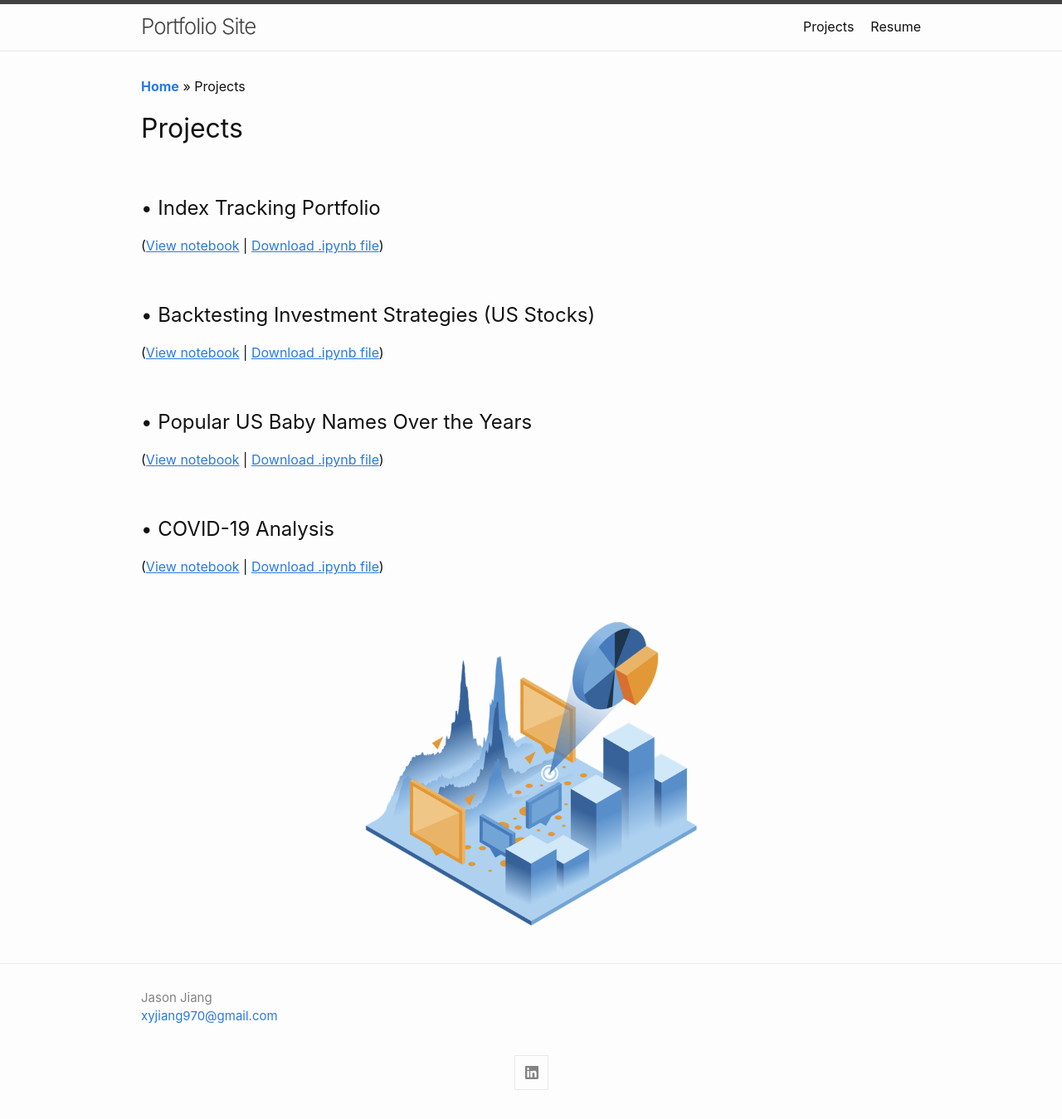
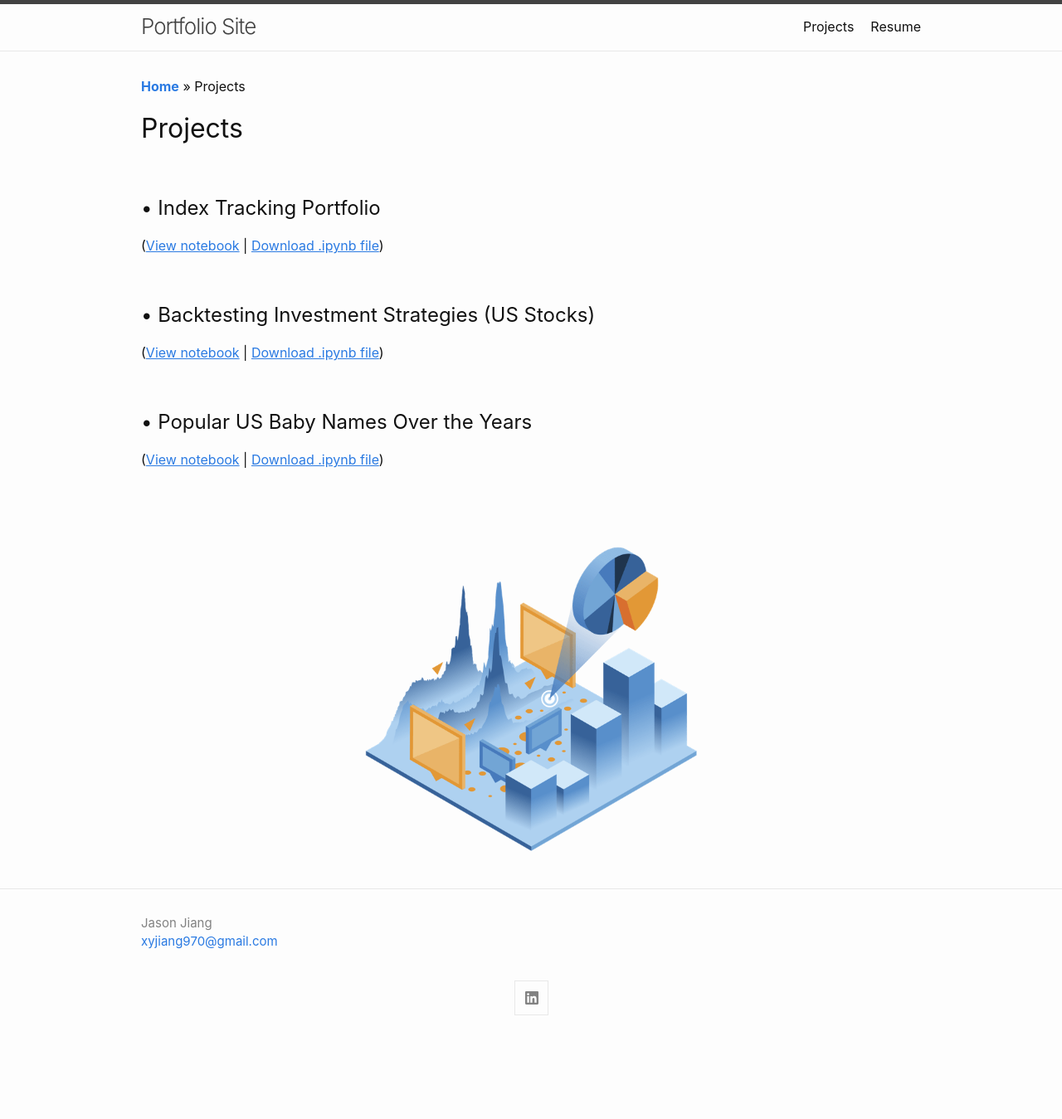
Before and after one commit to xyjiang970/xyjiang970.github.io, a Jekyll site: the page built from projects/projects_home.md, in a window 1280 px wide. Shown: the whole page at 83% size. Built offline with Jekyll 4.4.1, drawn with Linux system fonts in a browser that asks for light colours; after the commit the page ends 1259 px from its top, so only the background shows below that.

Commit message:
Update projects_home.md

```diff
--- a/projects/projects_home.md
+++ b/projects/projects_home.md
@@ -24,8 +24,8 @@
 
 <br>
 
-## • COVID-19 Analysis
-(<a href="https://nbviewer.jupyter.org/github/xyjiang970/_notebooks/blob/main/Covid-data-analysis.ipynb" target="_blank"><u>View notebook</u></a> \| <a href="https://xyjiang970.github.io/_notebooks/Covid-data-analysis.ipynb"><u>Download .ipynb file</u></a>)
+<!-- ## • COVID-19 Analysis
+(<a href="https://nbviewer.jupyter.org/github/xyjiang970/_notebooks/blob/main/Covid-data-analysis.ipynb" target="_blank"><u>View notebook</u></a> \| <a href="https://xyjiang970.github.io/_notebooks/Covid-data-analysis.ipynb"><u>Download .ipynb file</u></a>) -->
 
 <br>
 
```
